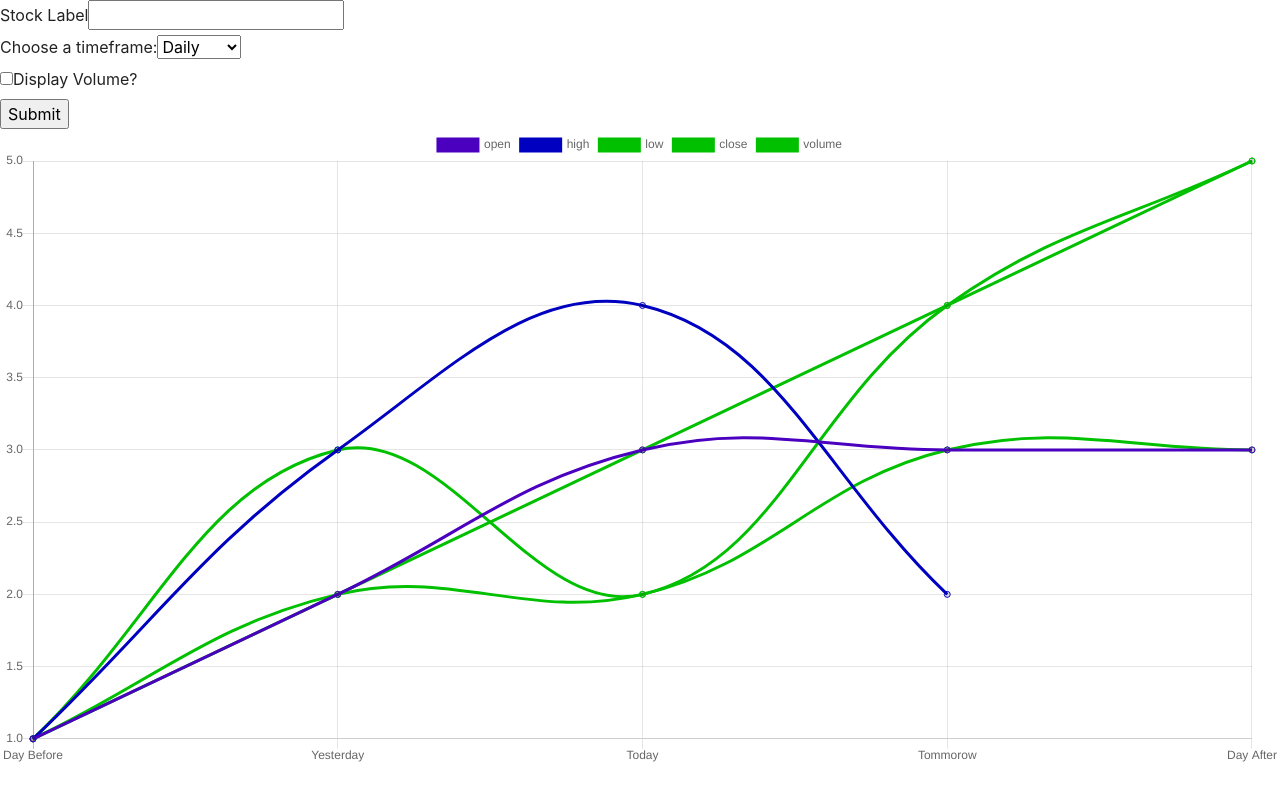
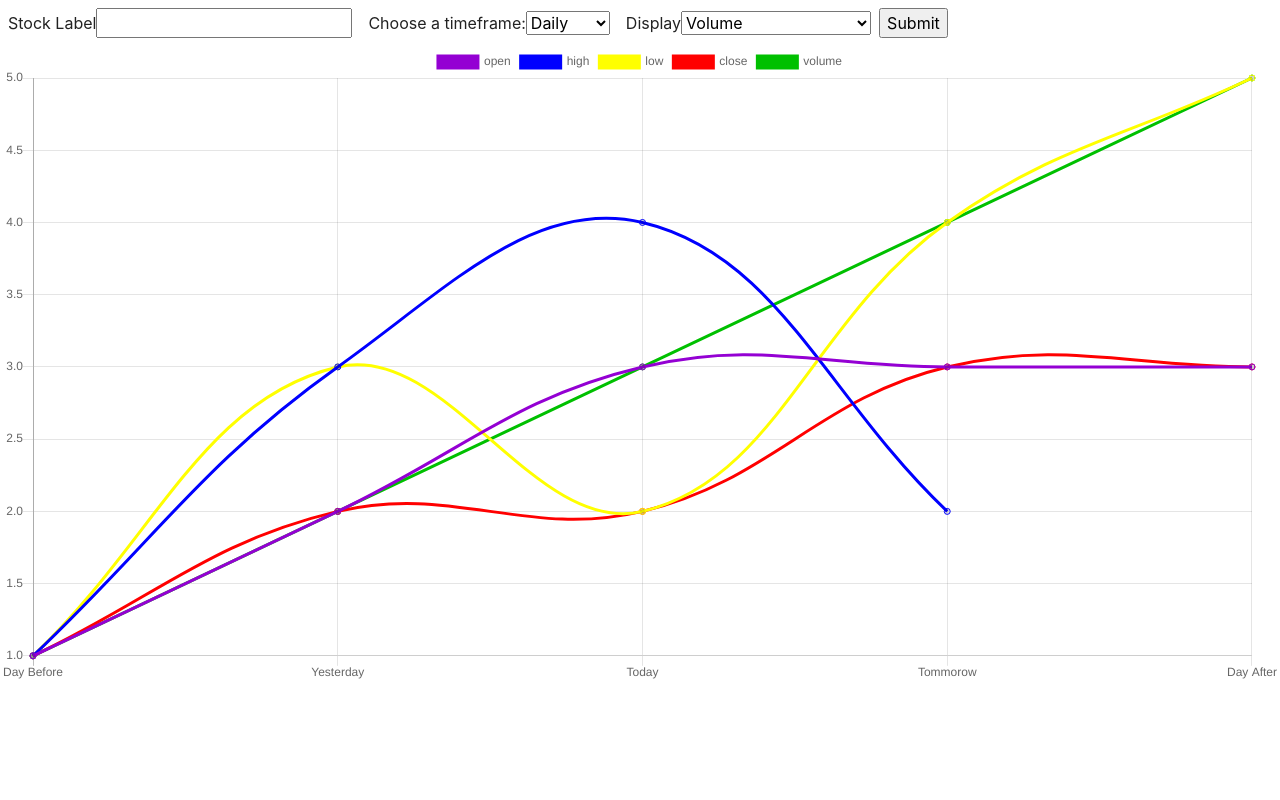
Before and after one commit to ethanhart35/Project3, a React (Create React App) app in the folder client/: page / in a window 1280 px wide. Built offline with nearby package versions, Linux system fonts and the light colour scheme; a web font is replaced by a local one.

Commit message:
aesthetics and a volume or open/high/close/exit option

```diff
--- a/client/src/components/Graph/graph.js
+++ b/client/src/components/Graph/graph.js
@@ -14,22 +14,22 @@ class Graph extends Component {
                     {
                         label: 'open',
                         fill: false,
-                        borderColor: 'rgba(75,0,192,1)',
+                        borderColor: 'rgba(148,0,211,1)',
                         data: [1, 2, 3, 3, 3]
                     }, {
                         label: 'high',
                         fill: false,
-                        borderColor: 'rgba(0,0,192,1)',
+                        borderColor: 'rgba(0,0,255,1)',
                         data: [1, 3, 4, 2]
                     }, {
                         label: 'low',
                         fill: false,
-                        borderColor: 'rgba(0,192,0,1)',
+                        borderColor: 'rgba(255,255,0,1)',
                         data: [1, 3, 2, 4, 5]
                     }, {
                         label: 'close',
                         fill: false,
-                        borderColor: 'rgba(0,192,0,1)',
+                        borderColor: 'rgba(255,0,0,1)',
                         data: [1, 2, 2, 3, 3]
                     }, {
                         label: 'volume',
@@ -47,6 +47,7 @@ class Graph extends Component {
         e.preventDefault()
         // API call cant use 'this' whist in the callback this is the fix
         let currentComponent = this
+        let volume = this.refs.volume.value
 
         // the API timeInterval name and the JSON data recovery timeInterval name are different and need to be
         // changed in order so variables can be grabbed later
@@ -66,7 +67,8 @@ class Graph extends Component {
         // search API using name and a time interval for options
         API.searchStock(this.refs.time.value, this.refs.name.value)
             .then(function (APIdata) {
-
+                console.log(APIdata)
+                console.log(dataInterval)
                 // all the actual numbers "meta data" also has useful information to be used (eventually)
                 let stockData = APIdata.data[dataInterval]
 
@@ -83,22 +85,22 @@ class Graph extends Component {
                         {
                             label: 'open',
                             fill: false,
-                            borderColor: 'rgba(75,0,192,1)',
+                            borderColor: 'rgba(148,0,211,1)',
                             data: open
                         }, {
                             label: 'high',
                             fill: false,
-                            borderColor: 'rgba(0,0,192,1)',
+                            borderColor: 'rgba(0,0,255,1)',
                             data: high
                         }, {
                             label: 'low',
                             fill: false,
-                            borderColor: 'rgba(0,192,0,1)',
+                            borderColor: 'rgba(255,255,0,1)',
                             data: low
                         }, {
                             label: 'close',
                             fill: false,
-                            borderColor: 'rgba(0,192,0,1)',
+                            borderColor: 'rgba(255,0,0,1)',
                             data: close
                         }, {
                             label: 'volume',
@@ -111,16 +113,24 @@ class Graph extends Component {
 
                 Object.entries(stockData).map((entry) => {
                     label.push(entry[0]);
-                    open.push(entry[1]["1. open"]);
-                    high.push(entry[1]["2. high"]);
-                    low.push(entry[1]["3. low"]);
-                    close.push(entry[1]["4. close"]);
-                    // this one is missing its decimal and also skews the graph so the others are invisible
-                    if(currentComponent.refs.volume.checked){
-                        volume.push(entry[1]["5. volume"].slice(0, 3) + '.' + entry[1]["5. volume"].slice(3))
+
+                    if(currentComponent.refs.volume.value === "Volume"){
+                        volume.push(entry[1]["5. volume"])
+                    } else {
+                        open.push(entry[1]["1. open"]);
+                        high.push(entry[1]["2. high"]);
+                        low.push(entry[1]["3. low"]);
+                        close.push(entry[1]["4. close"]);
                     }
                 }
                 )
+
+                label.reverse()
+                open.reverse()
+                high.reverse()
+                low.reverse()
+                close.reverse()
+                volume.reverse()
 
                 currentComponent.setState({
                     graphData: graphData
@@ -133,22 +143,25 @@ class Graph extends Component {
     render() {
         return (
             <div>
-                <form onSubmit={this.generateStock.bind(this)}>
-                    <div>
+                <form className="form-inline" onSubmit={this.generateStock.bind(this)}>
+                    <div class="form-group p-2">
                         <label for="name">Stock Label</label>
                         <input type='text' ref="name" />
                     </div>
-                    <div>
+                    <div class="form-group p-2">
                         <label for="time">Choose a timeframe:</label>
-                        <select id="time" ref="time">
+                        <select ref="time">
                             <option value="Time_Series_Daily">Daily</option>
                             <option value="Time_Series_Weekly">Weekly</option>
                             <option value="Time_Series_Monthly">Monthly</option>
                         </select>
                     </div>
-                    <div>
-                        <input type="checkbox" name="volume" ref='volume' />
-                        <label for='volume'>Display Volume?</label>
+                    <div class="form-group p-2">
+                        <label for='volume'>Display</label>
+                        <select ref="volume">
+                            <option value="Volume">Volume</option>
+                            <option>High/Low/Open/Close</option>
+                        </select>
                     </div>
 
                     <input type='submit' value='Submit' />
```
